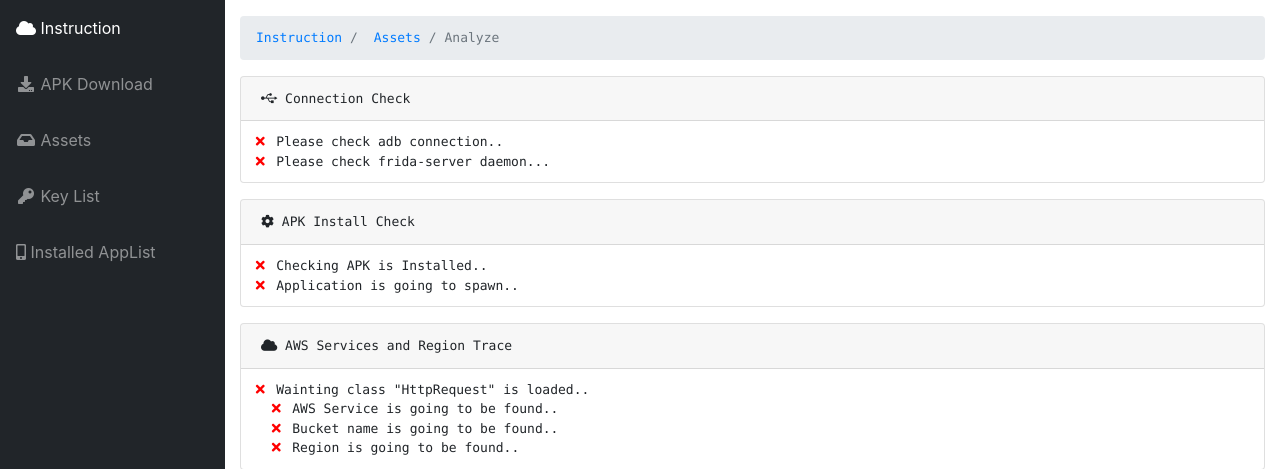
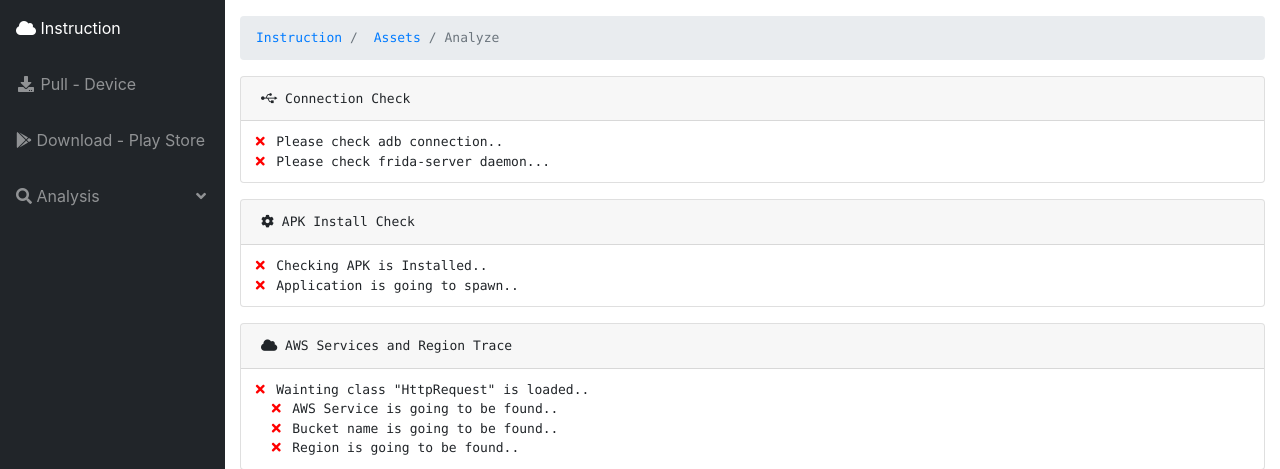
Before and after one commit to june5079/soFrida, a Flask app: page /analyze/1 in a window 1280 px wide. Shown: the part 56-525 px from the top of the page. Run offline with Flask 2, Linux system fonts and the light colour scheme; some libraries are stand-ins or nearby versions.

Commit message:
change menu

```diff
--- a/app.py
+++ b/app.py
@@ -45,7 +45,7 @@ def apk_download_layout():
 @app.route("/assets")
 def assets_layout():
   asset = Assets()
-  asset_infos = asset.get_all()
+  asset_infos = asset.get_exist_sdk()
   return render_template("assets.html", asset_infos=asset_infos)
 @app.route("/keylist")
 def keylist_layout():
--- a/gpapi/config.py
+++ b/gpapi/config.py
@@ -140,7 +140,6 @@ class DeviceBuilder(object):
                 "source": "android",
                 "device_country": self.locale[0:2],
                 "lang": self.locale,
-                "sdk_version": self.device.get('build.version.sdk_int'),
                 "client_sig": "38918a453d07199354f8b19af05ec6562ced5788",
                 "callerSig": "38918a453d07199354f8b19af05ec6562ced5788"}
 
--- a/templates/layout.html
+++ b/templates/layout.html
@@ -46,24 +46,24 @@
                     </a>
                 </li>
                 <li class="nav-item">
-                    <a class="nav-link" href="{{ url_for('apk_download_layout') }}">
+                    <a class="nav-link" href="#">
                     <i class="fas fa-fw fa-download"></i>
-                    <span>APK Download</span></a>
+                    <span>Pull - Device</span></a>
                 </li>
                 <li class="nav-item">
-                    <a class="nav-link" href="{{ url_for('assets_layout') }}">
-                    <i class="fas fa-fw fa-inbox"></i>
-                    <span>Assets</span></a>
+                    <a class="nav-link" href="{{ url_for('apk_download_layout')}}">
+                    <i class="fab fa-google-play"></i>
+                    <span>Download - Play Store</span></a>
                 </li>
-                <li class="nav-item">
-                    <a class="nav-link" href="{{ url_for('keylist_layout')}}">
-                    <i class="fas fa-fw fa-key"></i>
-                    <span>Key List</span></a>
-                </li>
-                <li class="nav-item">
-                    <a class="nav-link" href="{{ url_for('installed_layout')}}">
-                    <i class="fas fa-mobile-alt"></i>
-                    <span>Installed AppList</span></a>
+                <li class="nav-item dropdown show">
+                    <a class="nav-link dropdown-toggle" href="#" id="analysisDropdown" role="button" data-toggle="dropdown" aria-haspopup="true" aria-expanded="false">
+                        <i class="fas fa-search"></i>
+                        <span>Analysis</span>
+                    </a>
+                    <div class="dropdown-menu" aria-labelledby="analysisDropdown" x-placement="bottom-start" style="position: absolute; transform: translate3d(5px, 56px, 0px); top: 0px; left: 0px; will-change: transform;">
+                        <a class="dropdown-item" href="{{ url_for('assets_layout') }}">Cloud</a>
+                        <a class="dropdown-item" href="#">Manual</a>
+                    </div>
                 </li>
             </ul>
             <div id="content-wrapper">
```
Also changed, not shown: assets.py (+11 -0 lines).
